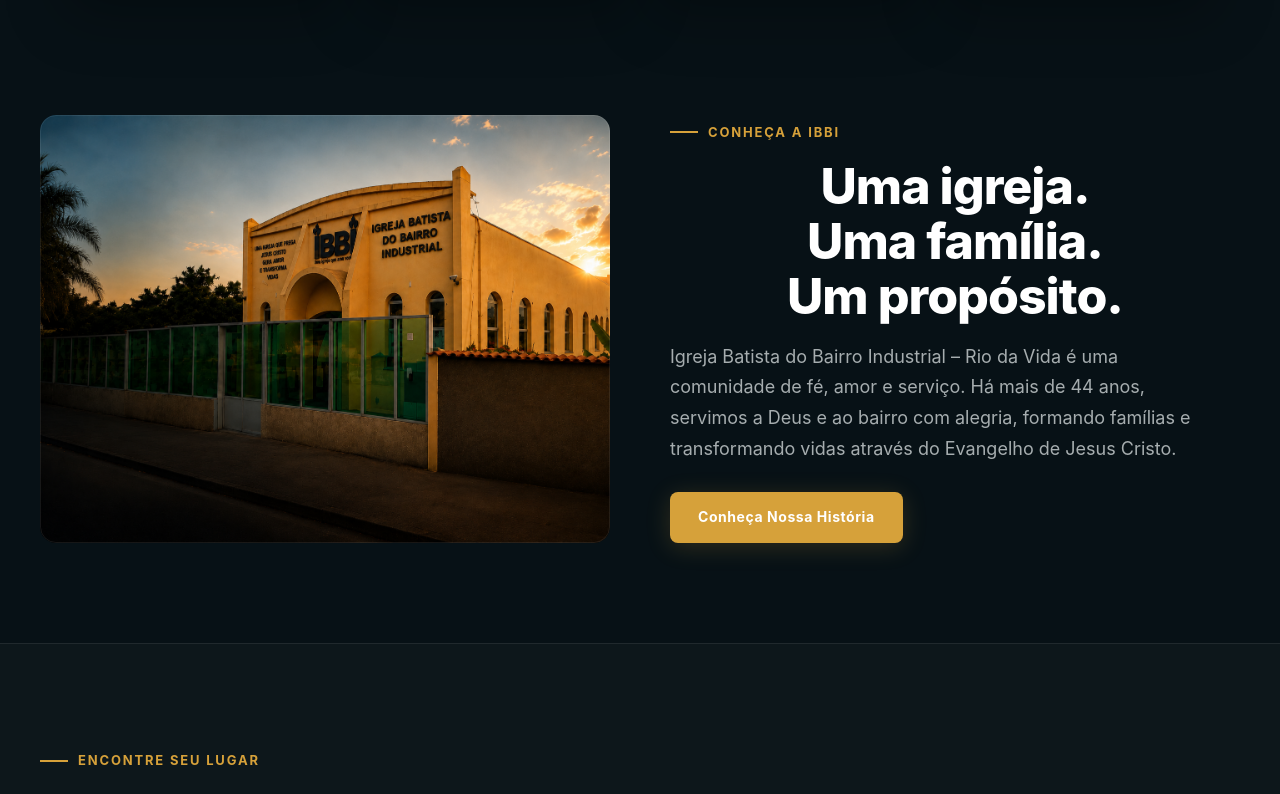
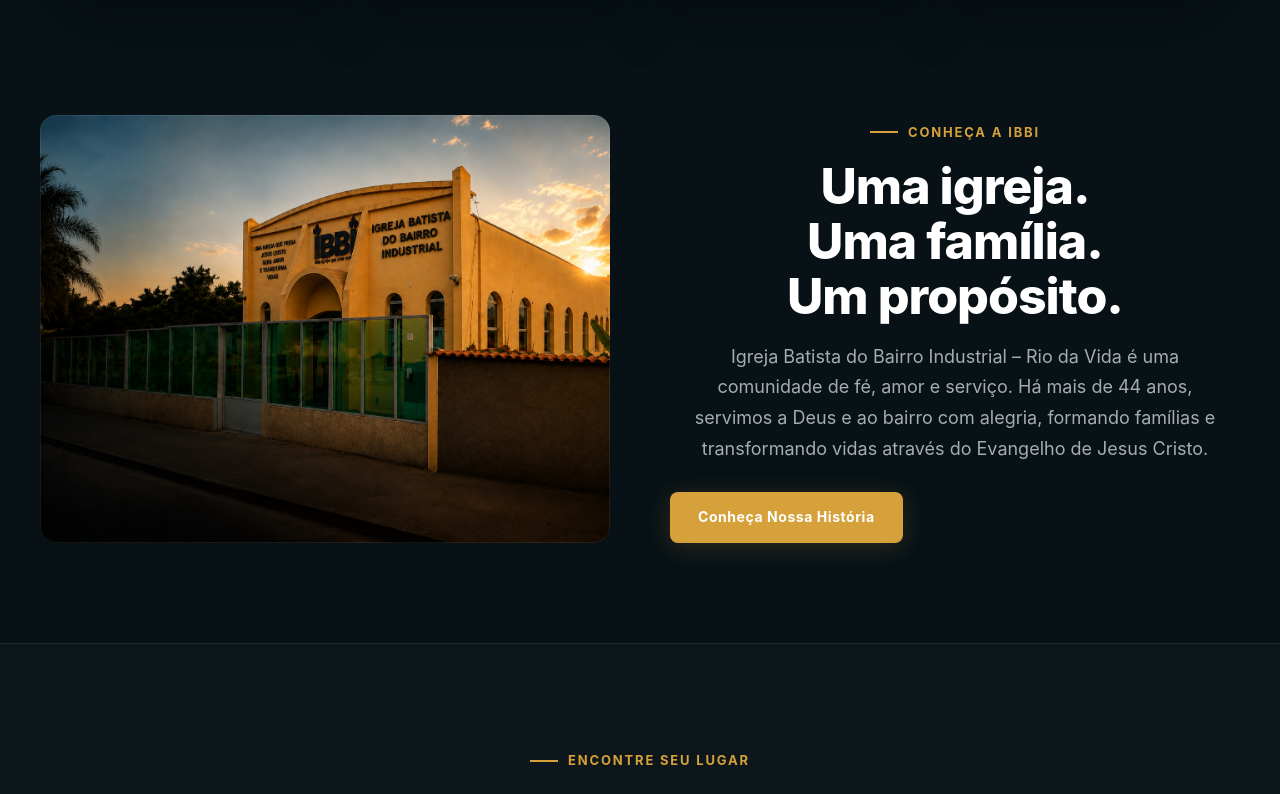
Before and after one commit to Codely24-bot/bilheto, a React (Vite) app: page / in a window 1280 px wide. Shown: the part 940-1734 px from the top of the page. Built offline with nearby package versions, Linux system fonts and the light colour scheme; no server answers.

Commit message:
fix: center all section labels, titles and subtitles

```diff
--- a/src/index.css
+++ b/src/index.css
@@ -52,6 +52,7 @@
 .section-label {
   display: inline-flex;
   align-items: center;
+  justify-content: center;
   gap: 10px;
   font-size: 13px;
   font-weight: 700;
@@ -59,6 +60,8 @@
   text-transform: uppercase;
   color: var(--gold);
   margin-bottom: 16px;
+  text-align: center;
+  width: 100%;
 }
 .section-label::before {
   content: '';
@@ -83,6 +86,9 @@
   line-height: 1.7;
   max-width: 540px;
   margin-top: 18px;
+  text-align: center;
+  margin-left: auto;
+  margin-right: auto;
 }
 
 /* ── Buttons ────────────────────────────────────── */
```
